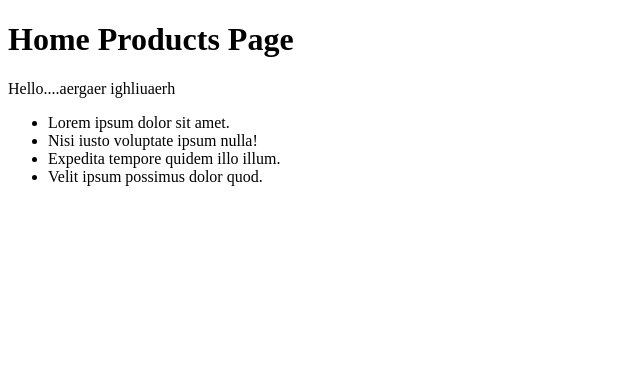
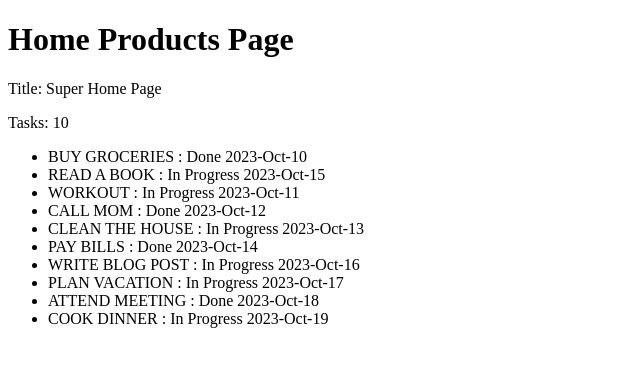
Before and after one commit to vladtymo/Django-SPR321, a Django app: page /home/ in a window 1280 px wide. Shown: the top 367 px of the page, without its empty margins (0-640 px from the left). Run offline with Django 5.2, Linux system fonts and the light colour scheme.

Commit message:
Tags and filters example

```diff
--- a/products/templates/index.html
+++ b/products/templates/index.html
@@ -9,13 +9,20 @@
 
 <body>
     <h1>Home Products Page</h1>
-    <p>Hello....aergaer ighliuaerh</p>
+    <p>Title: {{title}}</p>
 
+    {% if tasks|length <= 0 %}
+    <p>No tasks available</p>
+    {% endif %}
+
+    <p>Tasks: {{tasks | length}}</p>
     <ul>
-        <li>Lorem ipsum dolor sit amet.</li>
-        <li>Nisi iusto voluptate ipsum nulla!</li>
-        <li>Expedita tempore quidem illo illum.</li>
-        <li>Velit ipsum possimus dolor quod.</li>
+        {% for task in tasks %}
+        <li>
+            {{task.title | upper}} : {{task.completed | yesno:"Done,In Progress"}}
+            {{task.deadline | date:"Y-M-d"}}
+        </li>
+        {% endfor %}
     </ul>
 </body>
 
--- a/products/views.py
+++ b/products/views.py
@@ -1,11 +1,75 @@
 from django.http import HttpResponse
 from django.shortcuts import render
+from datetime import datetime
+
+tasks = [
+    {
+        "title": "Buy groceries",
+        "description": "Milk, Bread, Cheese, Eggs",
+        "completed": True,
+        "deadline": datetime(2023, 10, 10),
+    },
+    {
+        "title": "Read a book",
+        "description": "Finish reading 'To Kill a Mockingbird'",
+        "completed": False,
+        "deadline": datetime(2023, 10, 15),
+    },
+    {
+        "title": "Workout",
+        "description": "30 minutes of cardio",
+        "completed": False,
+        "deadline": datetime(2023, 10, 11),
+    },
+    {
+        "title": "Call mom",
+        "description": "Catch up with mom over the phone",
+        "completed": True,
+        "deadline": datetime(2023, 10, 12),
+    },
+    {
+        "title": "Clean the house",
+        "description": "Vacuum and dust all rooms",
+        "completed": False,
+        "deadline": datetime(2023, 10, 13),
+    },
+    {
+        "title": "Pay bills",
+        "description": "Pay electricity and internet bills",
+        "completed": True,
+        "deadline": datetime(2023, 10, 14),
+    },
+    {
+        "title": "Write blog post",
+        "description": "Draft a new blog post on Django",
+        "completed": False,
+        "deadline": datetime(2023, 10, 16),
+    },
+    {
+        "title": "Plan vacation",
+        "description": "Research destinations and book flights",
+        "completed": False,
+        "deadline": datetime(2023, 10, 17),
+    },
+    {
+        "title": "Attend meeting",
+        "description": "Project meeting at 3 PM",
+        "completed": True,
+        "deadline": datetime(2023, 10, 18),
+    },
+    {
+        "title": "Cook dinner",
+        "description": "Prepare a healthy meal",
+        "completed": False,
+        "deadline": datetime(2023, 10, 19),
+    },
+]
 
 
 # Create your views here.
 def index(request):
     # return HttpResponse("Hello, world. You're at the products index.")
-    return render(request, "index.html")
+    return render(request, "index.html", {"title": "Super Home Page", "tasks": tasks})
 
 
 def details(request):
```
